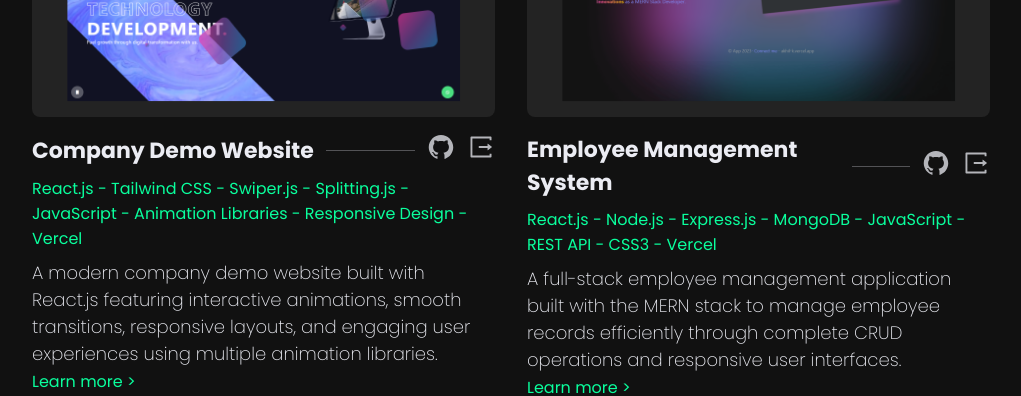
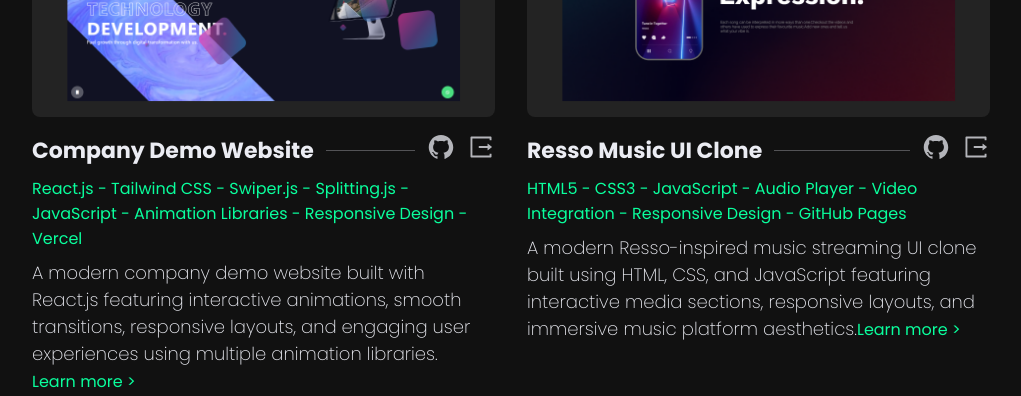
Before and after one commit to akhil-haridas/resume-portfolio, a React (Create React App) app: page / in a window 1280 px wide. Shown: the part 2920-3316 px from the top of the page, without its empty margins (159-1180 px from the left). Built offline with nearby package versions, Linux system fonts and the light colour scheme.

Commit message:
added resso clone

```diff
--- a/src/sections/Projects.jsx
+++ b/src/sections/Projects.jsx
@@ -10,6 +10,7 @@
 import userManagement from "../assets/userManagement.png";
 import employeeManagement from "../assets/employeeManagement.png";
 import companyDemo from "../assets/companyDemo.png";
+import ressoClone from "../assets/ressoClone.png";
 import community from "../assets/Guide-Community.png";
 
 const projects = [
@@ -68,6 +69,25 @@
       "➔ Implemented dynamic content sections and modern landing page interactions.",
       "➔ Optimized frontend performance and animation rendering for seamless browsing experience.",
       "➔ Deployed the project on Vercel for fast and reliable public accessibility.",
+    ],
+  },
+  {
+    name: "Resso Music UI Clone",
+    imageSrc: ressoClone,
+    githubLink: "https://github.com/akhil-haridas/resso-static-ui",
+    liveProjectLink: "https://akhil-haridas.github.io/resso-static-ui/",
+    techStack:
+      "HTML5 - CSS3 - JavaScript - Audio Player - Video Integration - Responsive Design - GitHub Pages",
+    description:
+      "A modern Resso-inspired music streaming UI clone built using HTML, CSS, and JavaScript featuring interactive media sections, responsive layouts, and immersive music platform aesthetics.",
+    features: [
+      "➔ Developed a fully responsive Resso-inspired music streaming interface using HTML5, CSS3, and JavaScript.",
+      "➔ Designed interactive music player layouts with modern UI styling and immersive visual aesthetics.",
+      "➔ Integrated audio and video elements to simulate real-world music streaming platform experiences.",
+      "➔ Implemented responsive layouts and media sections optimized for multiple screen sizes.",
+      "➔ Added smooth hover effects, transitions, and engaging frontend interactions for enhanced user experience.",
+      "➔ Structured clean and maintainable frontend architecture for scalability and readability.",
+      "➔ Deployed the project using GitHub Pages for public accessibility.",
     ],
   },
   {
```
Also changed, not shown: src/assets/ressoClone.png (added).
